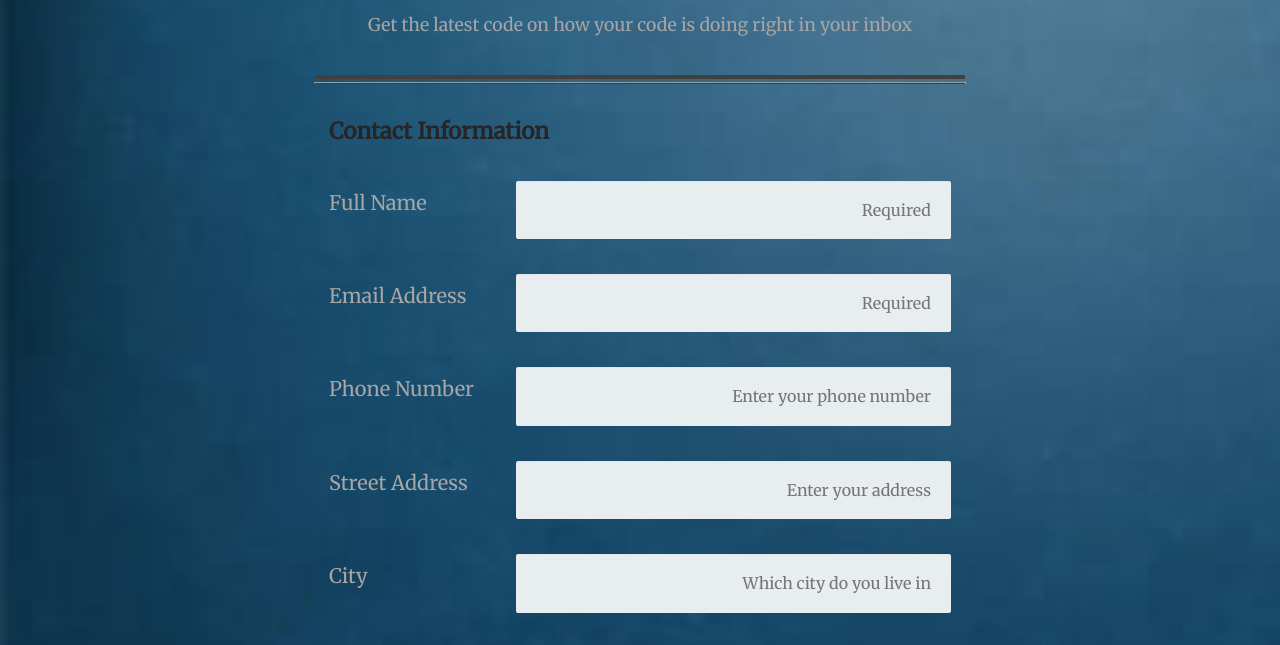
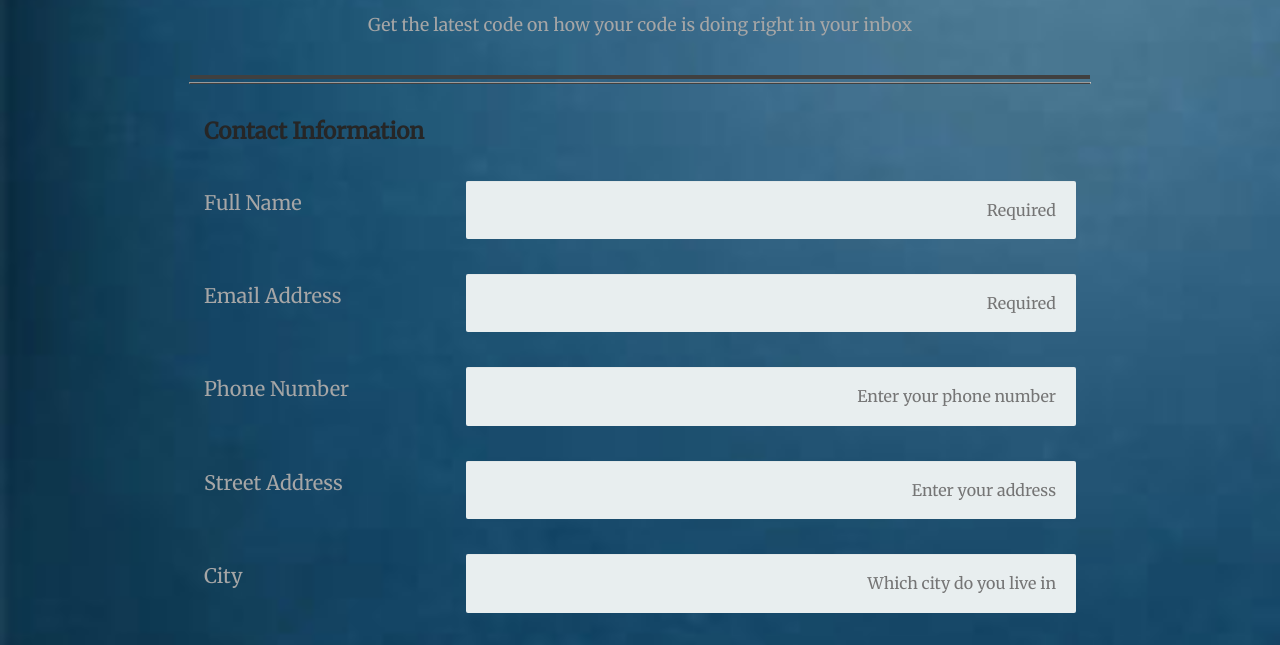
Before and after one commit to shelatvedant/techdegree-project-3, a plain HTML site: page index.html in a window 1280 px wide. Shown: the part 132-777 px from the top of the page. Drawn offline with nearby package versions, Linux system fonts and the light colour scheme.

Commit message:
pseudo class

```diff
--- a/css/styles.css
+++ b/css/styles.css
@@ -80,6 +80,7 @@ select{
   border-radius: 2px;
 }
 
+
 input:focus,
 textarea:focus{
   border: 2px solid #808080;
@@ -106,6 +107,7 @@ textarea:focus{
 }
 
 .zip{
+  display: block;
   max-width: 50%;
 }
 
@@ -113,6 +115,14 @@ input[type="radio"],
 input[type="checkbox"] {
   margin: 10px 4px 8px 0;
   padding:0;
+}
+
+input:invalid {
+  border-color: hsla(0, 90%, 70%, 1);
+}
+
+input:valid {
+  border-color: hsla(100, 90%, 70%, 1);
 }
 
 .btn{
@@ -127,6 +137,7 @@ input[type="checkbox"] {
   padding-bottom: 15px;
   cursor: pointer;
 }
+
 footer{
   text-align: center;
   font-style: italic;
@@ -140,7 +151,7 @@ footer{
 
 @media (min-width:768px){
   form{
-    max-width: 650px;
+    max-width: 900px;
     margin:0 auto;
   }
 
@@ -157,13 +168,13 @@ footer{
 
   .main_header p{
     border-bottom: 4px solid #404040;
-    max-width: 650px;
+    max-width: 900px;
     padding-bottom: 40px;
     margin-bottom: 0;
   }
 
   hr{
-    max-width: 650px;
+    max-width: 900px;
     margin-bottom: 35px;
   }
 
@@ -174,6 +185,7 @@ footer{
 	input[type="email"],
 	input[type="tel"], select {
 	   display: inline-block;
+     height: auto;
 	   float: right;
 	   width: 70%;
 	   margin-bottom: 20px;
```
